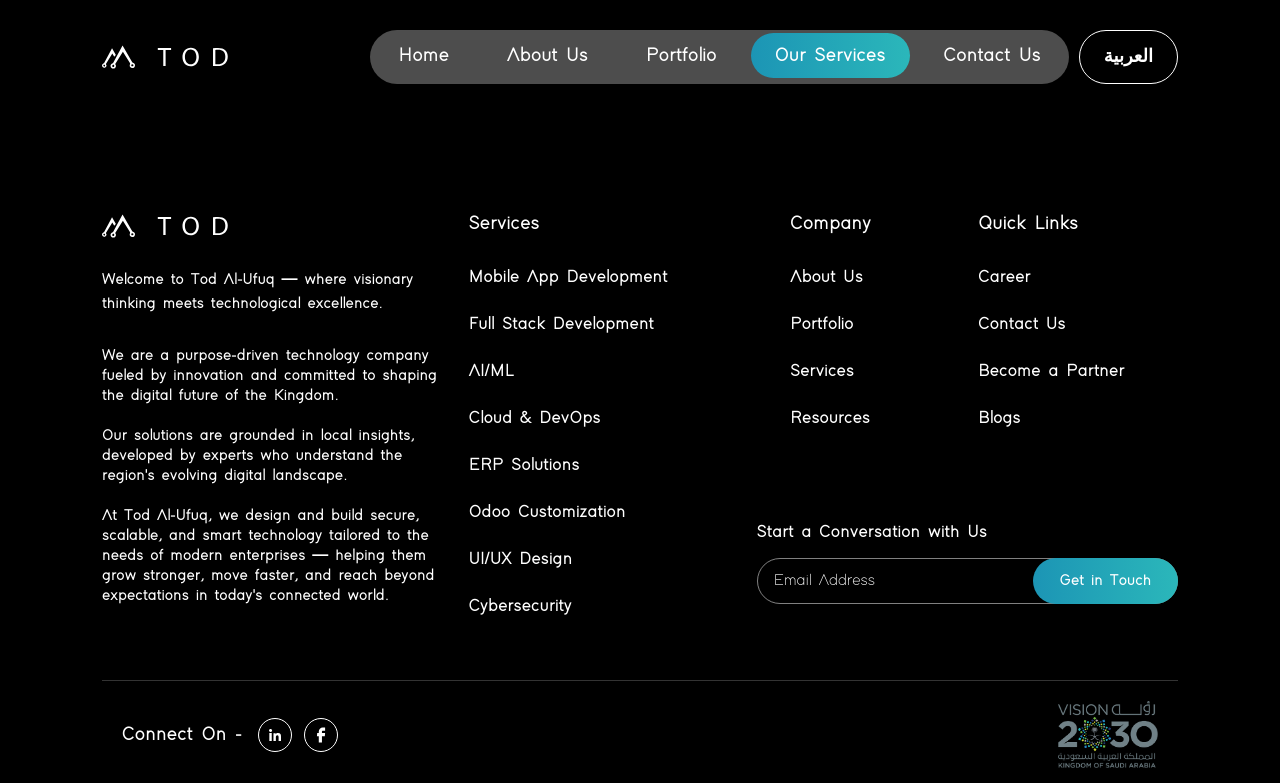
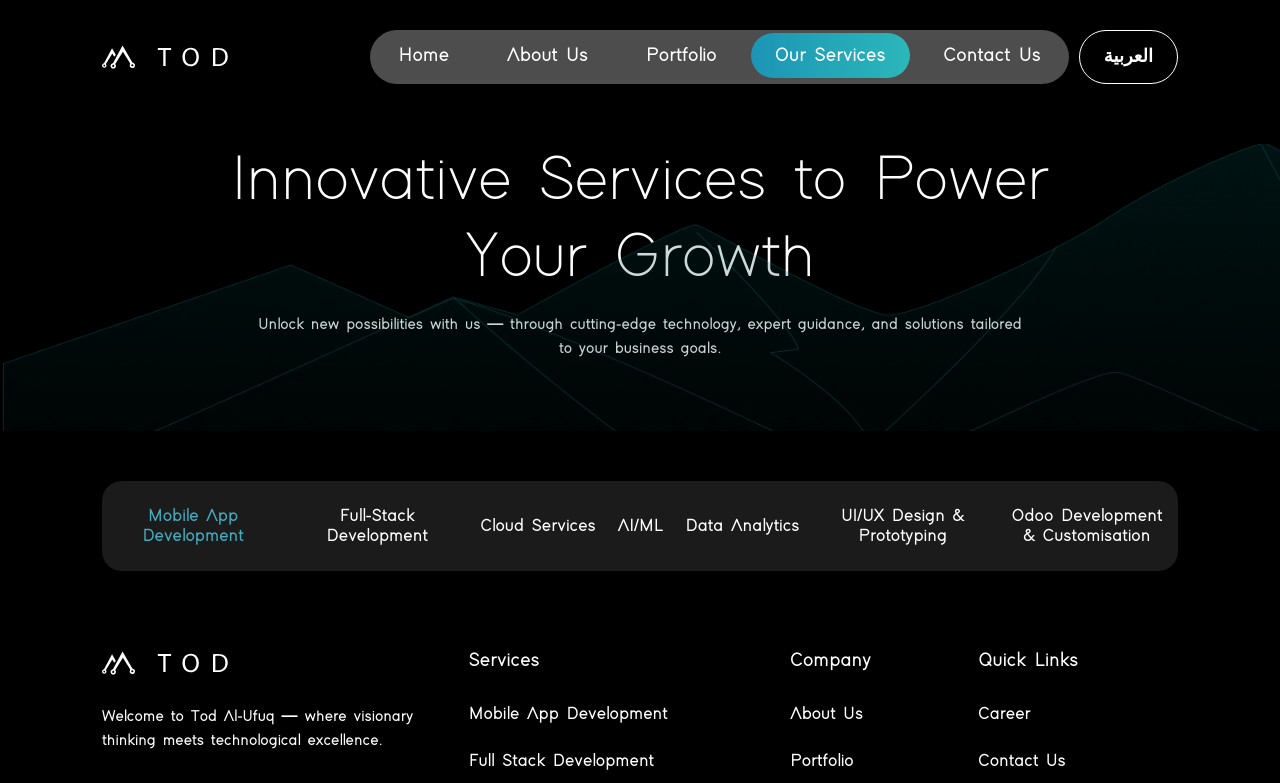
Before and after one commit to Ismail-n/Tcenda-website, a Next.js app: page /our-services in a window 1280 px wide. Shown: the top 783 px of the page. Built offline with nearby package versions, Linux system fonts and the light colour scheme.

Commit message:
Make services tab UI

```diff
--- a/src/components/ourServices/Services.jsx
+++ b/src/components/ourServices/Services.jsx
@@ -1,21 +1,35 @@
-import React from "react";
+import React, { useState } from "react";
 import { Container } from "react-bootstrap";
 import { useTranslation } from "react-i18next";
 
+const servicesTabs = [
+  { id: 1, text: "Mobile App Development" },
+  { id: 2, text: "Full-Stack Development" },
+  { id: 3, text: "Cloud Services" },
+  { id: 4, text: "AI/ML" },
+  { id: 5, text: "Data Analytics" },
+  { id: 6, text: "UI/UX Design & Prototyping" },
+  { id: 7, text: "Odoo Development & Customisation" },
+];
+
 const Services = () => {
   const { t } = useTranslation();
+  const [activeServiceTab, setActiveServiceTab] = useState(1);
 
   return (
     <section className="services_section">
       <Container>
         <div className="services_tab">
-          <button type="button">{t("Mobile App")}</button>
-          <button type="button">{t("Full-Stack Development")}</button>
-          <button type="button">{t("Cloud Services")}</button>
-          <button type="button">{t("AI/ML")}</button>
-          <button type="button">{t("Data Analytics")}</button>
-          <button type="button">{t("UI/UX Design & Prototyping")}</button>
-          <button type="button">{t("Odoo Development & Customisation")}</button>
+          {servicesTabs?.map(({ id, text }) => (
+            <button
+              type="button"
+              key={id}
+              className={`${id === activeServiceTab ? "active" : ""}`}
+              onClick={() => setActiveServiceTab(id)}
+            >
+              {t(text)}
+            </button>
+          ))}
         </div>
       </Container>
     </section>
--- a/src/components/ourServices/TopSection.jsx
+++ b/src/components/ourServices/TopSection.jsx
@@ -5,6 +5,7 @@ import { useTranslation } from "react-i18next";
 
 const TopSection = () => {
   const { t } = useTranslation();
+
   return (
     <section className="top_section">
       <Container>
--- a/src/pages/our-services.jsx
+++ b/src/pages/our-services.jsx
@@ -1,9 +1,11 @@
 import Services from "@/components/ourServices/Services";
 import TopSection from "@/components/ourServices/TopSection";
 import SEO from "@/components/SEO";
-import React from "react";
+import React, { useState } from "react";
 
 const OurServices = () => {
+  const [activeServiceTab, setActiveServiceTab] = useState(1);
+
   return (
     <>
       <SEO
@@ -11,8 +13,8 @@ const OurServices = () => {
         description="Explore the full range of services offered by TOD — from mobile app and full-stack development to AI/ML, cloud solutions, UI/UX design, and Odoo customisation tailored to your business needs."
       />
       <main className="our_services">
-        {/* <TopSection />
-        <Services /> */}
+        <TopSection />
+        <Services />
       </main>
     </>
   );
--- a/src/styles/style.scss
+++ b/src/styles/style.scss
@@ -750,18 +750,24 @@ footer {
     }
   }
   .services_tab {
-    background-color: var(--black-color);
-    border: 20px;
+    margin-top: 120px;
+    background-color: #1B1B1B;
+    border-radius: 20px;
     padding: 10px;
+    height: 90px;
     display: flex;
     justify-content: space-between;
+    align-items: center;
     button {
       border: unset;
-      background-color: var(--black-color);
+      background-color: transparent;
       color: var(--text-color);
       font-size: 18px;
       line-height: normal;
       max-width: 162px;
+      &.active {
+        color: var(--primary-color);
+      }
     }
   }
 }
```
